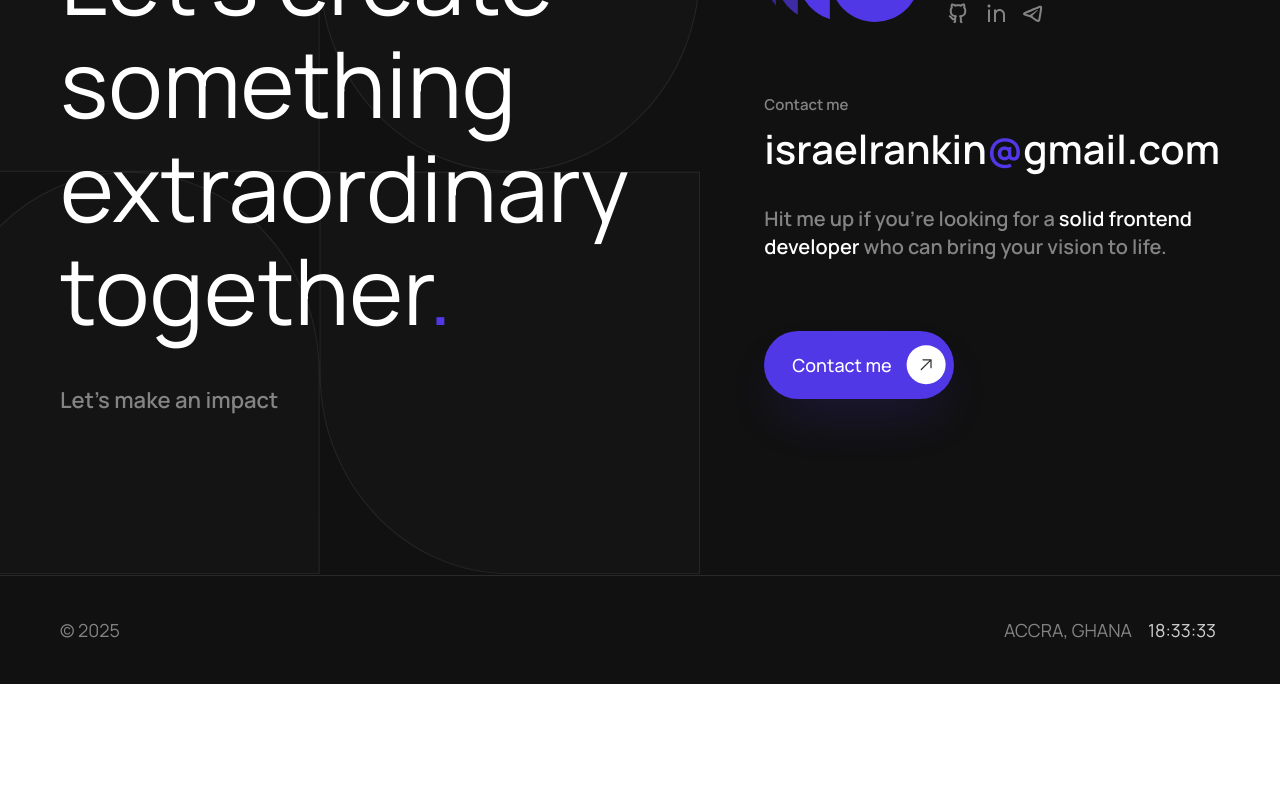
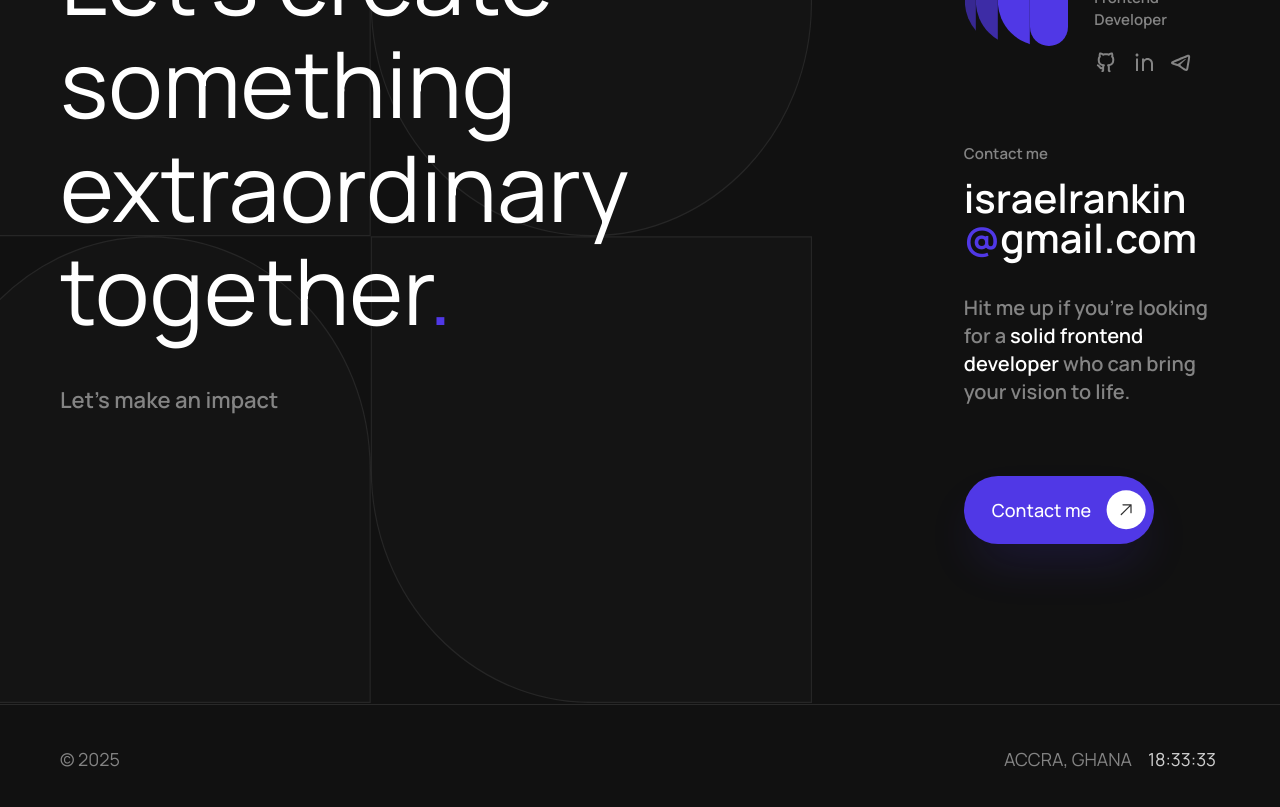
Before and after one commit to Israel-2002/portfolio-v3, a React (Vite) app: page /about in a window 1280 px wide. Shown: the part 1520-2327 px from the top of the page. Before the commit the page ends 2204 px from the top, so only its background shows below. Built offline with nearby package versions, Linux system fonts and the light colour scheme.

Commit message:
fixed overflowing text

```diff
--- a/src/components/Footer.jsx
+++ b/src/components/Footer.jsx
@@ -93,7 +93,7 @@ const Footer = () => {
               </span>
               <a
                 href="mailto:israelrankin@gmail.com"
-                className="link mb-[1.625rem] break-words text-[1.875rem] font-semibold leading-snug lg:mb-[2.6875rem] lg:text-4xl min-[1180px]:mb-9 min-[1180px]:text-[2.5rem] inline-block"
+                className="link mb-[1.625rem] break-all text-[1.875rem] font-semibold leading-snug lg:mb-[2.6875rem] lg:text-4xl min-[1180px]:mb-9 min-[1180px]:text-[2.5rem] inline-block "
               >
                 israelrankin<span className="text-primary">@</span>gmail.com
               </a>
```
